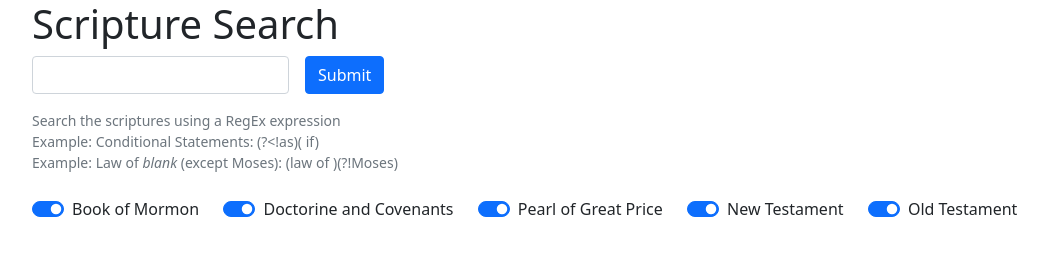
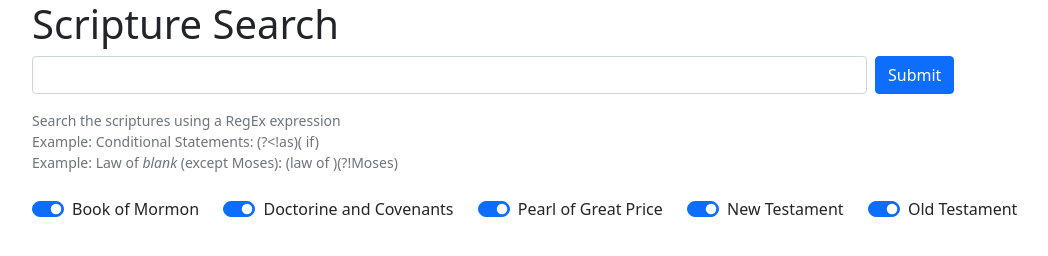
Before and after one commit to NeoAlchemy/ScriptureSearch, a plain HTML site: page index.html in a window 1280 px wide. Shown: the whole page, without its empty margins (50-1098 px from the left). Drawn offline with nearby package versions, Linux system fonts and the light colour scheme.

Commit message:
Update index.html
minor update for length of textbox

```diff
--- a/index.html
+++ b/index.html
@@ -15,14 +15,14 @@
     <div id="loading"></div>
     <div class="container">
       <h1>Scripture Search</h1>
-      <form class="row row-cols-lg-auto g-3 align-items-center">
-        <div class="col-12">
+      <form class="row g-2 align-items-center">
+        <div class="col-sm-9">
           <label class="visually-hidden" for="inlineFormInputGroupUsername">RegEx</label>
           <div class="input-group">
             <input type="text" class="form-control" id="reggie" placeholder="">
           </div>
         </div>
-        <div class="col-12">
+        <div class="col-sm">
           <button type="submit" id="search" class="btn btn-primary">Submit</button>
         </div>
       </form>
```
